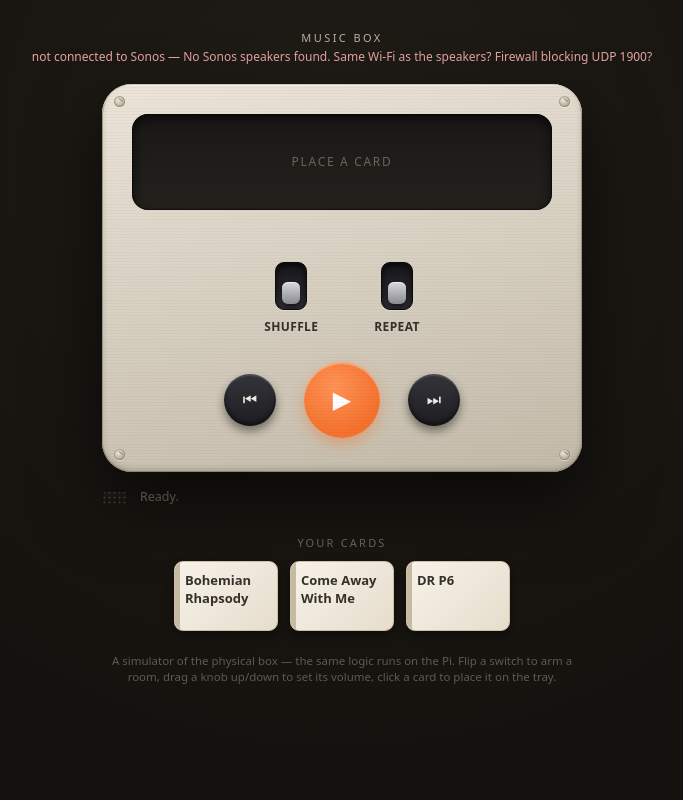
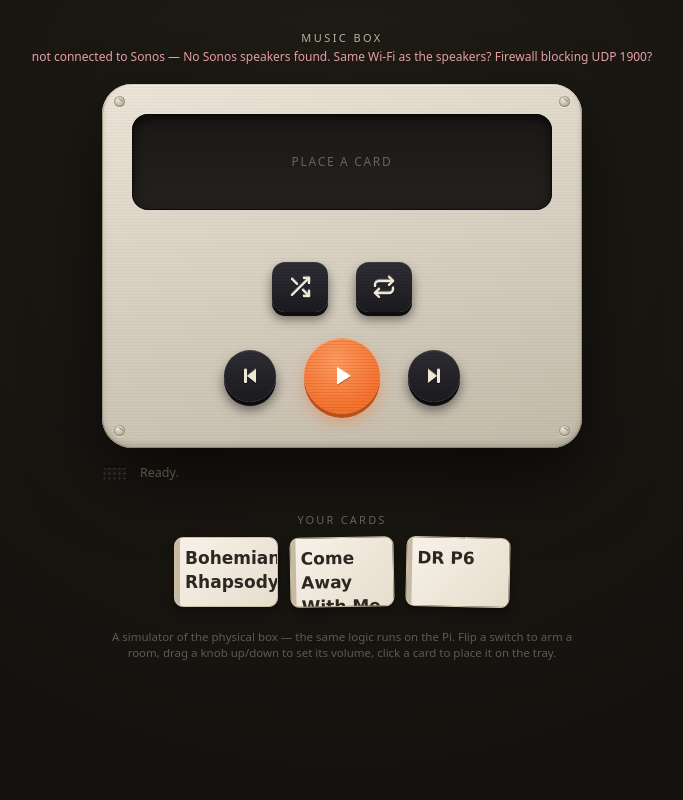
Before and after one commit to alexanderjasper/music-box, a Flask app: page / in a window 1280 px wide. Shown: the whole page, without its empty margins (298-981 px from the left). Run offline with Flask 3, Linux system fonts and the light colour scheme; data that the repository does not hold is empty.

Commit message:
Restyle simulator: handwritten cards, press buttons, 3D-printed symbols
Makes the web faceplate look like the physical object we'll build. Room
controls are now illuminated press buttons with the room name on the cap
(no separate label), shuffle/repeat and transport are 3D-printed-style
caps with the symbol raised in a contrasting colour that glows when
active, volume knobs are adjusted by click-and-drag and show level by
pointer rotation only, and the cards use a handwritten style. Refreshes
the README preview image.

Co-Authored-By: Claude Opus 4.8 (1M context) <noreply@anthropic.com>

```diff
--- a/software/web/templates/index.html
+++ b/software/web/templates/index.html
@@ -20,6 +20,7 @@
     --accent: #f5712c;      /* Prusa orange */
     --armed: #f5712c;
     --err: #e23b3b;
+    --hand: "Bradley Hand", "Segoe Print", "Comic Sans MS", "Chalkboard SE", cursive;
   }
   * { box-sizing: border-box; }
   body {
@@ -76,8 +77,8 @@
   }
   .tray.filled .card { display: flex; }
   .tray.filled .hint-text { display: none; }
-  .tray .card .cid { font-weight: 700; font-size: 15px; letter-spacing: .02em; }
-  .tray .card .cfav { font-size: 12px; color: #8a5a36; }
+  .tray .card .cid { font-family: var(--hand); font-weight: 600; font-size: 20px; }
+  .tray .card .cfav { font-family: var(--hand); font-size: 14px; color: #8a5a36; }
   .tray .card::before { content: ""; position: absolute; left: 0; top: 14px; bottom: 14px;
                         width: 5px; border-radius: 3px; background: var(--accent); }
 
@@ -85,16 +86,31 @@
   .rooms { display: flex; justify-content: space-around; margin-bottom: 26px; }
   .room-col { display: flex; flex-direction: column; align-items: center; gap: 12px; }
 
-  .flip { width: 32px; height: 48px; border-radius: 9px; cursor: pointer; position: relative;
-          background: linear-gradient(#15151a, #303036);
-          box-shadow: inset 0 2px 6px rgba(0,0,0,.7), 0 1px 0 rgba(255,255,255,.35);
-          border: 1px solid #0b0b0d; }
-  .flip .lever { position: absolute; left: 50%; transform: translateX(-50%); bottom: 5px;
-                 width: 18px; height: 22px; border-radius: 6px;
-                 background: linear-gradient(var(--metal-hi), var(--metal-lo));
-                 box-shadow: 0 3px 4px rgba(0,0,0,.5), inset 0 1px 0 rgba(255,255,255,.6);
-                 transition: bottom .12s ease, background .12s; }
-  .flip.on .lever { bottom: 21px; background: linear-gradient(#ffd29a, var(--accent)); }
+  /* ROOM button: the room's own label is on the cap; lights when armed */
+  .pbtn { min-width: 72px; height: 46px; padding: 0 13px; border: none; border-radius: 11px; cursor: pointer;
+          font-family: var(--hand); font-size: 16px; color: #2c2723; white-space: nowrap;
+          background: linear-gradient(#efe8da, #d6cbb5);
+          box-shadow: 0 4px 0 #b3a78f, 0 7px 11px rgba(0,0,0,.4), inset 0 1px 0 rgba(255,255,255,.6);
+          transition: transform .07s, box-shadow .07s, background .12s, color .12s; }
+  .pbtn:active { transform: translateY(3px); box-shadow: 0 1px 0 #b3a78f, 0 3px 6px rgba(0,0,0,.4); }
+  .pbtn.on { color: #3a1c0a; background: radial-gradient(circle at 42% 30%, #ffb37a, var(--accent) 85%);
+             box-shadow: 0 4px 0 #b8501c, 0 0 18px rgba(245,113,44,.55), inset 0 1px 0 rgba(255,255,255,.4); }
+  .pbtn.on:active { transform: translateY(3px); box-shadow: 0 1px 0 #b8501c, 0 0 14px rgba(245,113,44,.5); }
+
+  /* 3D-PRINTED symbol button: dark printed cap, symbol raised in a 2nd colour */
+  .btn3d { width: 56px; height: 50px; border: none; border-radius: 13px; cursor: pointer; padding: 0; position: relative;
+           background: linear-gradient(#30303722, #1b1b2000), linear-gradient(#2d2d33, #1a1a1f);
+           box-shadow: 0 4px 0 #0d0d10, 0 7px 11px rgba(0,0,0,.5), inset 0 1px 0 rgba(255,255,255,.08);
+           display: flex; align-items: center; justify-content: center;
+           transition: transform .07s, box-shadow .07s; }
+  .btn3d::before { content: ""; position: absolute; inset: 0; border-radius: 13px; pointer-events: none;
+                   background: repeating-linear-gradient(0deg, rgba(0,0,0,.16) 0 1px, transparent 1px 3px); opacity: .55; }
+  .btn3d:active { transform: translateY(3px); box-shadow: 0 1px 0 #0d0d10, 0 3px 6px rgba(0,0,0,.5); }
+  /* the symbol: a different colour, sitting proud of the cap */
+  .btn3d .icon { color: #f0e8d7; filter: drop-shadow(0 1.6px 0 rgba(0,0,0,.55)) drop-shadow(0 -0.6px 0 rgba(255,255,255,.3)); }
+  .btn3d.on .icon { color: var(--accent); filter: drop-shadow(0 1.6px 0 rgba(0,0,0,.55)) drop-shadow(0 0 7px rgba(245,113,44,.75)); }
+
+  .icon { width: 24px; height: 24px; display: block; }
 
   .dial { --angle: -135deg; position: relative; width: 92px; height: 92px; border-radius: 50%;
           cursor: grab; touch-action: none; user-select: none;
@@ -114,25 +130,28 @@
                         width: 4px; height: 15px; border-radius: 2px; background: #efe9dd;
                         box-shadow: 0 0 3px rgba(0,0,0,.6); } /* rotates with the knob */
   .room-col.armed .dial { box-shadow: 0 0 0 2px var(--accent), 0 0 16px rgba(245,113,44,.5), inset 0 0 0 1px #0b0b0d; }
-  .label { font-size: 12px; color: var(--ink); font-weight: 600; letter-spacing: .03em; }
 
-  /* mode flips */
-  .modes { display: flex; justify-content: center; gap: 56px; margin-bottom: 26px; }
-  .mode { display: flex; flex-direction: column; align-items: center; gap: 9px; }
-  .mode .label { color: var(--ink); }
+  /* mode buttons */
+  .modes { display: flex; justify-content: center; gap: 28px; margin-bottom: 26px; }
 
   /* transport */
   .transport { display: flex; justify-content: center; align-items: center; gap: 28px; }
-  .tbtn { border: none; cursor: pointer; border-radius: 50%; color: #f0ece4;
-          background: linear-gradient(#34343a, #1e1e22);
-          box-shadow: 0 5px 10px rgba(0,0,0,.45), inset 0 2px 0 rgba(255,255,255,.12), inset 0 -3px 5px rgba(0,0,0,.5);
-          display: flex; align-items: center; justify-content: center; transition: transform .06s; }
-  .tbtn:active { transform: translateY(2px); }
-  .tbtn.small { width: 52px; height: 52px; font-size: 16px; }
-  .tbtn.play { width: 76px; height: 76px; font-size: 24px; color: #fff;
-               background: radial-gradient(circle at 40% 32%, #ff9356, var(--accent) 70%);
-               box-shadow: 0 6px 14px rgba(245,113,44,.4), inset 0 2px 0 rgba(255,255,255,.3); }
-  .tbtn.play.playing { box-shadow: 0 0 0 3px rgba(245,113,44,.4), 0 6px 14px rgba(245,113,44,.5); }
+  .tbtn { border: none; cursor: pointer; border-radius: 50%; position: relative;
+          background: linear-gradient(#2d2d33, #1a1a1f);
+          box-shadow: 0 4px 0 #0d0d10, 0 8px 12px rgba(0,0,0,.5), inset 0 1px 0 rgba(255,255,255,.1);
+          display: flex; align-items: center; justify-content: center; transition: transform .07s, box-shadow .07s; }
+  .tbtn::before { content: ""; position: absolute; inset: 0; border-radius: 50%; pointer-events: none;
+                  background: repeating-linear-gradient(0deg, rgba(0,0,0,.15) 0 1px, transparent 1px 3px); opacity: .5; }
+  .tbtn:active { transform: translateY(3px); box-shadow: 0 1px 0 #0d0d10, 0 3px 6px rgba(0,0,0,.5); }
+  .tbtn .icon { color: #f0e8d7; filter: drop-shadow(0 1.6px 0 rgba(0,0,0,.55)) drop-shadow(0 -0.6px 0 rgba(255,255,255,.3)); }
+  .tbtn.small { width: 52px; height: 52px; }
+  .tbtn.play { width: 76px; height: 76px;
+               background: radial-gradient(circle at 42% 30%, #ff9a5e, var(--accent) 72%);
+               box-shadow: 0 4px 0 #b8501c, 0 8px 14px rgba(245,113,44,.4), inset 0 1px 0 rgba(255,255,255,.3); }
+  .tbtn.play .icon { width: 30px; height: 30px; color: #fff;
+                     filter: drop-shadow(0 1.6px 0 rgba(140,55,15,.7)) drop-shadow(0 -0.6px 0 rgba(255,255,255,.4)); }
+  .tbtn.play:active { box-shadow: 0 1px 0 #b8501c, 0 4px 8px rgba(245,113,44,.4); }
+  .tbtn.play.playing { box-shadow: 0 4px 0 #b8501c, 0 0 0 3px rgba(245,113,44,.35), 0 8px 14px rgba(245,113,44,.5); }
 
   /* footer: buzzer grille + message */
   .footer { width: 480px; max-width: 100%; margin-top: 16px; display: flex; align-items: center; gap: 12px; }
@@ -157,8 +176,9 @@
   .rcard:hover { transform: translateY(-3px); }
   .rcard.active { box-shadow: 0 0 0 2px var(--accent), 0 8px 16px rgba(0,0,0,.5); transform: translateY(-3px); }
   .rcard.active::before { background: var(--accent); }
-  .rcard .cid { font-weight: 700; font-size: 13px; }
-  .rcard .cfav { font-size: 11px; color: #8a8275; line-height: 1.25; }
+  .rcard .cid { font-family: var(--hand); font-weight: 600; font-size: 17px; color: #2c2723; }
+  .rcard .cfav { font-family: var(--hand); font-size: 13px; color: #8a8275; line-height: 1.25; }
+  .rcard:nth-child(2) { transform: rotate(-1deg); } .rcard:nth-child(3) { transform: rotate(1.2deg); }
   .hint { color: #5f594e; font-size: 11.5px; margin-top: 22px; max-width: 480px; text-align: center; }
 </style>
 </head>
@@ -182,14 +202,23 @@
     <div class="rooms" id="rooms"></div>
 
     <div class="modes">
-      <div class="mode"><div class="flip" id="shuffle"><span class="lever"></span></div><div class="label">SHUFFLE</div></div>
-      <div class="mode"><div class="flip" id="repeat"><span class="lever"></span></div><div class="label">REPEAT</div></div>
+      <button class="btn3d" id="shuffle" title="shuffle">
+        <svg class="icon" viewBox="0 0 24 24" fill="none" stroke="currentColor" stroke-width="2.4" stroke-linecap="round" stroke-linejoin="round">
+          <path d="M16 3h5v5"/><path d="M4 20 21 3"/><path d="M21 16v5h-5"/><path d="m15 15 6 6"/><path d="M4 4l5 5"/></svg>
+      </button>
+      <button class="btn3d" id="repeat" title="repeat">
+        <svg class="icon" viewBox="0 0 24 24" fill="none" stroke="currentColor" stroke-width="2.4" stroke-linecap="round" stroke-linejoin="round">
+          <path d="m17 2 4 4-4 4"/><path d="M3 11v-1a4 4 0 0 1 4-4h14"/><path d="m7 22-4-4 4-4"/><path d="M21 13v1a4 4 0 0 1-4 4H3"/></svg>
+      </button>
     </div>
 
     <div class="transport">
-      <button class="tbtn small" id="prev" title="previous">⏮</button>
-      <button class="tbtn play" id="play" title="play / pause">▶</button>
-      <button class="tbtn small" id="next" title="next">⏭</button>
+      <button class="tbtn small" id="prev" title="previous">
+        <svg class="icon" viewBox="0 0 24 24" fill="currentColor"><path d="M18 5 18 19 9 12z"/><rect x="6" y="5" width="3" height="14" rx="1"/></svg></button>
+      <button class="tbtn play" id="play" title="play / pause">
+        <svg class="icon" viewBox="0 0 24 24" fill="currentColor"><path d="M8 5v14l11-7z"/></svg></button>
+      <button class="tbtn small" id="next" title="next">
+        <svg class="icon" viewBox="0 0 24 24" fill="currentColor"><path d="M6 5 6 19 15 12z"/><rect x="15" y="5" width="3" height="14" rx="1"/></svg></button>
     </div>
   </div>
 
@@ -206,6 +235,8 @@
 
 <script>
 const CUES = {{ cues|safe }};
+const PLAY_SVG = `<svg class="icon" viewBox="0 0 24 24" fill="currentColor"><path d="M8 5v14l11-7z"/></svg>`;
+const PAUSE_SVG = `<svg class="icon" viewBox="0 0 24 24" fill="currentColor"><rect x="6" y="5" width="4" height="14" rx="1"/><rect x="14" y="5" width="4" height="14" rx="1"/></svg>`;
 let actx = null, currentCard = null, activeDragRoom = null;
 
 const same = (a, b) => (a || "").trim().toLowerCase() === (b || "").trim().toLowerCase();
@@ -292,10 +323,9 @@ function buildRooms(rooms) {
     const c = document.createElement("div");
     c.className = "room-col"; c.dataset.room = room;
     c.innerHTML = `
-      <div class="flip arm"><span class="lever"></span></div>
-      <div class="dial"><div class="cap"><div class="face"></div><div class="pointer"></div></div></div>
-      <div class="label">${room}</div>`;
-    c.querySelector(".flip.arm").addEventListener("click", () => act("toggle_room", { room }));
+      <button class="pbtn arm" title="arm ${room}">${room}</button>
+      <div class="dial"><div class="cap"><div class="face"></div><div class="pointer"></div></div></div>`;
+    c.querySelector(".arm").addEventListener("click", () => act("toggle_room", { room }));
     attachKnobDrag(c.querySelector(".dial"), room);
     wrap.appendChild(c);
   });
@@ -321,7 +351,7 @@ function render(state) {
     if (!c) return;
     const armed = state.armed.includes(room);
     c.classList.toggle("armed", armed);
-    c.querySelector(".flip").classList.toggle("on", armed);
+    c.querySelector(".arm").classList.toggle("on", armed);
     const vol = state.volumes[room] || 0;        // knob shows level by rotation, not a number
     const dial = c.querySelector(".dial");
     dial.dataset.vol = vol;
@@ -333,7 +363,7 @@ function render(state) {
 
   const play = document.getElementById("play");
   play.classList.toggle("playing", !!state.playing);
-  play.textContent = state.playing ? "⏸" : "▶";
+  play.innerHTML = state.playing ? PAUSE_SVG : PLAY_SVG;
 
   const tray = document.getElementById("tray");
   tray.classList.toggle("filled", !!state.current_card);
```
Also changed, not shown: 1 other file.
